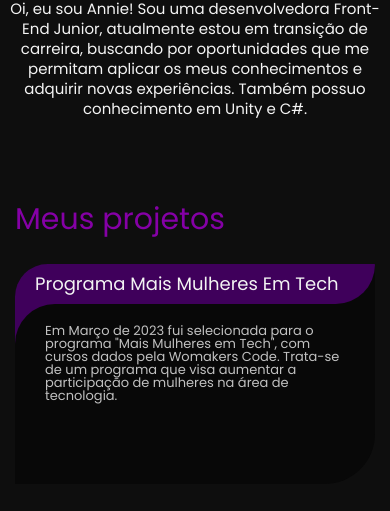
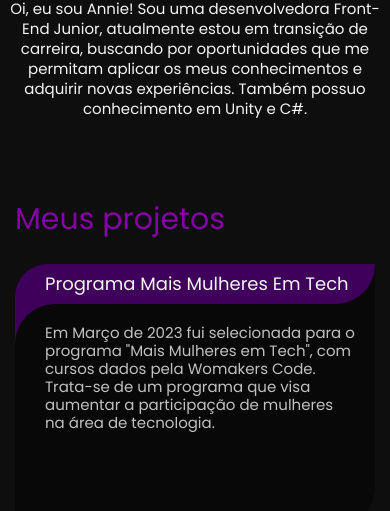
Before and after one commit to AnnieAlves/meu-site, a plain HTML site: page index.html in a window 390 px wide. Shown: the part 556-1067 px from the top of the page. Drawn offline with Linux system fonts and the light colour scheme; a web font is replaced by a local one.

Commit message:
Coirrigido pequenos bugs e responsividade melhorada

```diff
--- a/assets/css/responsivo.css
+++ b/assets/css/responsivo.css
@@ -8,6 +8,7 @@
         display: flex;
         justify-content: center;
     }
+
 
 
     .perfil{
@@ -75,11 +76,26 @@
         position: absolute;
         margin: 50px 20px;
         padding: 0px;
-        font-size: 13px;
+        font-size: 15px;
         color: #c1c1c1;
-        line-height: 1em;
+        line-height: 1.2em;
         text-align: left;
 
+    }
+
+    .article{
+        position: relative;
+        top: 0;
+        background-color: var(--articleBGColor);
+        border-radius: 50px 0px 50px 0px;
+        padding: 10px;
+        margin: 0 0 30px 0;
+        height: auto;
+        min-height: 250px;
+        transition: 0.3s ease-in-out;
+        text-overflow: ellipsis;
+        justify-content: center;
+        align-items: center;
     }
 
 
--- a/assets/css/style.css
+++ b/assets/css/style.css
@@ -147,9 +147,9 @@ body{
 }
 
 .article__descricao{
-    position: absolute;
-    margin: 50px 20px;
-    padding: 0px;
+    position: relative;
+    margin: 50px 5px 10px 5px;
+    padding: 10px;
     font-size: 15px;
     color: #c1c1c1;
     line-height: 1.2em;
@@ -167,15 +167,13 @@ body{
 
 
 
-
-
 .overlay{
     position: absolute;
     display: flex;
     left: 0;
     top: 0;
     height: 40px;
-    padding: 15px 20px;
+    padding: 15px 30px;
     width: 100%;
     background-color: var(--darkerPurple);
     border-radius: 50px 1px 60px 0px;
--- a/index.html
+++ b/index.html
@@ -63,28 +63,28 @@
         <section class="section">
             <h2 class="section__titulo">Meus projetos</h2>
 
-            <artcile class="article">
+            <article class="article">
                 <span class="overlay">
                     <h3 class="article__titulo">Programa Mais Mulheres Em Tech</h3>
                  </span>
 
                 <p class="article__descricao">Em Março de 2023 fui selecionada para o programa "Mais Mulheres em Tech", com cursos dados pela Womakers Code. Trata-se de um programa que visa aumentar a participação de mulheres na área de tecnologia.</p>
-            </artcile>
+            </article>
 
-            <artcile class="article">
+            <article class="article">
                 <span class="overlay">
                     <h3 class="article__titulo">Programa ONE+Alura</h3>
                 </span>
 
                 <p class="article__descricao">No final de Março de 2013, fui selecionada para o programa Oracle Next Education(ONE). Em parceria com a Alura, eles oferecem cursos que desenvolvem a lógica e o conhecimento programação, com desafios ao final de cada curso. Também é concedido acesso a cursos de desenvolvimento pessoal.  </p>
-            </artcile>
+            </article>
 
-            <artcile class="article">
+            <article class="article">
                 <span class="overlay">
                     <h3 class="article__titulo">Space Shooter Pro</h3>
                 </span>
                 <p class="article__descricao">Meu primeiro contato com programação foi em um curso de Unity, usando a linguagem C#. Pelo curso, pude entender a como transformar ideias em código E devido ao grande suporte da comunidade Unity e C#, fui capaz de perceber como melhorar todos os códigos que faço (não somente em C#). Link para o jogo: <br> <a href="https://firebenderannie.itch.io/space-shooter" class="linkJogo"> Space Shooter Pro</a></p>
-            </artcile>
+            </article>
         </section>
     </main>
 
```
